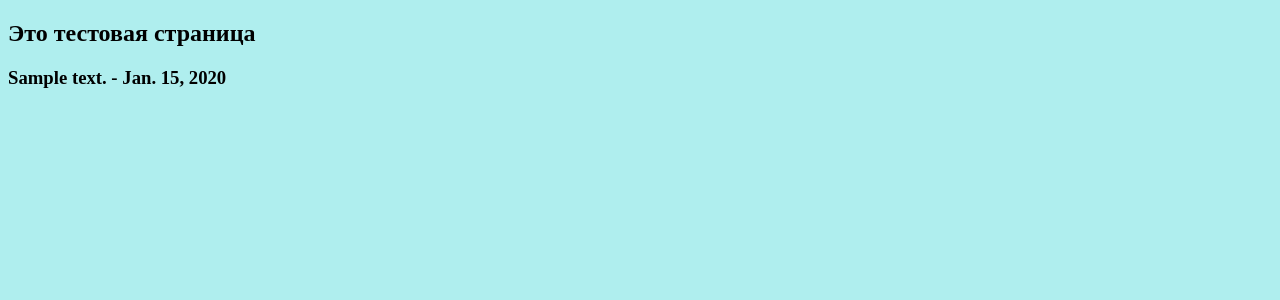
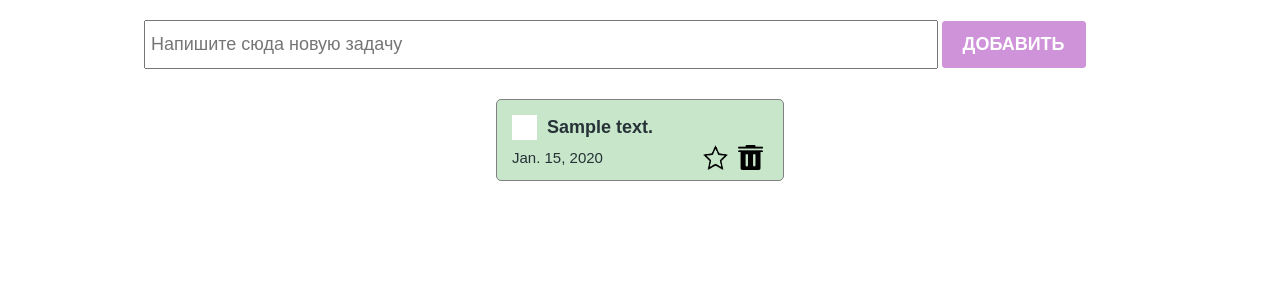
Before and after one commit to DaniyarAbdykalykov/ToDo_project, a Django app: page /test/ in a window 1280 px wide. Shown: the top 300 px of the page. Run offline with Django 4.2, Linux system fonts and the light colour scheme; tables that the repository leaves empty hold one stand-in row (values such as "Sample post").

Commit message:
displayed ToDo in the test.html

```diff
--- a/main/templates/test.html
+++ b/main/templates/test.html
@@ -1,17 +1,49 @@
 {% load static %}
 <!DOCTYPE html>
 <html lang="en">
+
 <head>
     <meta charset="UTF-8">
     <meta http-equiv="X-UA-Compatible" content="IE=edge">
     <meta name="viewport" content="width=device-width, initial-scale=1.0">
-    <title>Document</title>
-    <link rel="stylesheet" href="{% static 'styles/test.css' %}" />
+    <title>Todo</title>
+    <!-- <link rel="stylesheet" href="./styles/index.css"/> -->
+    <link rel="stylesheet" href="{% static 'styles/index.css' %}" />
+    <!-- <link rel="stylesheet" href="./styles/checkbox.css" /> -->
+    <link rel="stylesheet" href="{% static 'styles/checkbox.css' %}">
 </head>
+
 <body>
-    <h2>Это тестовая страница</h2>
-    {% for todo in todo_list %}
-        <h3>{{ todo.text }} - {{ todo.created_at }}</h3>
-    {% endfor %}
+    <section>
+
+        <div class="create_container">
+            <input class="create_input" type="text" placeholder="Напишите сюда новую задачу" />
+            <button class="create_button">Добавить</button>
+        </div>
+
+        <div class="todo_container">
+
+            {% for todo in todo_list %}
+            <div class="todo_item">
+                <div class="todo_item_header">
+                    <label class="checkbox_container">
+                        <input type="checkbox" />
+                        <span class="checkmark"></span>
+                    </label>
+                    <h4>{{todo.text}}</h4>
+                </div>
+                <div class="todo_item_footer">
+                    <p>{{ todo.created_at }}</p>
+                    <div class="action_buttons">
+                        <img src="./icons/unmarked.png" />
+                        <img src="./icons/delete.png" />
+                    </div>
+                </div>
+            </div>
+            {% endfor %}
+        </div>
+
+    </section>
 </body>
+
 </html>
```
